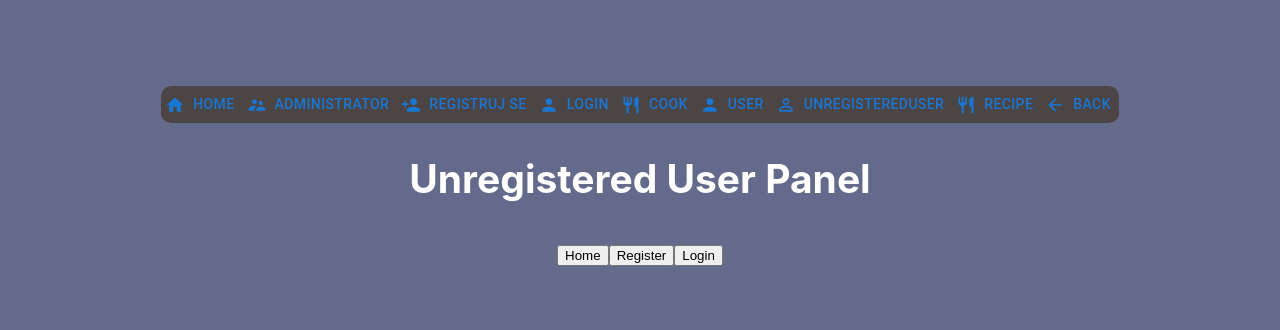
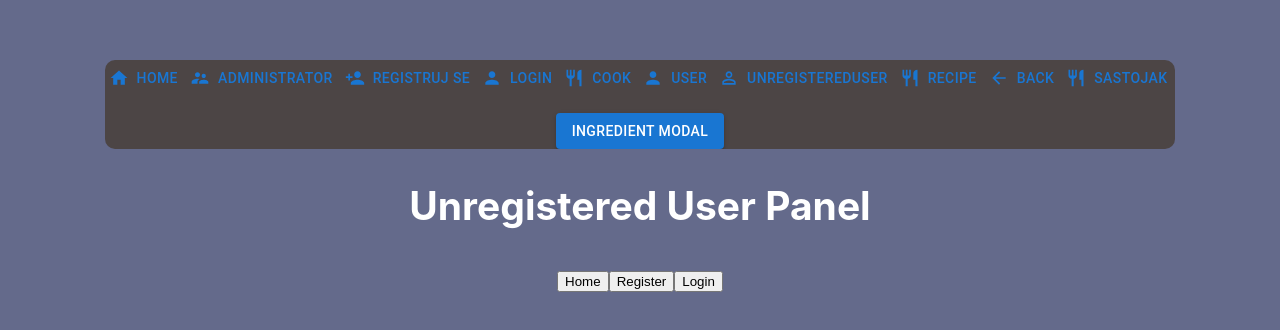
Before and after one commit to BarovicA/frontend_CookBook, a React (Create React App) app: page / in a window 1280 px wide. Shown: the part 224-554 px from the top of the page. Built offline with nearby package versions, Linux system fonts and the light colour scheme.

Commit message:
Dodavanje modala za prikaz sastojka

```diff
--- /dev/null
+++ b/src/Ingredients.js
@@ -0,0 +1,114 @@
+import React from 'react';
+import Button from '@mui/material/Button';
+import Dialog from '@mui/material/Dialog';
+import DialogTitle from '@mui/material/DialogTitle';
+import DialogContent from '@mui/material/DialogContent';
+import DialogActions from '@mui/material/DialogActions';
+import TableContainer from '@mui/material/TableContainer';
+import Table from '@mui/material/Table';
+import TableBody from '@mui/material/TableBody';
+import TableRow from '@mui/material/TableRow';
+import TableCell from '@mui/material/TableCell';
+import Typography from '@mui/material/Typography';
+
+const useStyles = {
+  ingredientsButton: {
+    marginTop: '16px',
+  },
+  tableHeader: {
+    fontWeight: 'bold',
+  },
+  tableCell: {
+    display: 'flex',
+    flexDirection: 'row',
+    alignItems: 'center',
+  },
+};
+
+const Ingredients = () => {
+  const [open, setOpen] = React.useState(false);
+
+  const ingredientsData = [
+    {
+      name: 'Ime namirnice',
+      unit: 'komad',
+      nutritionalValue: 'Bogato proteinima i mastima',
+      calories: 78,
+      saturatedFat: '2.7g',
+      fat: '5.4g',
+      protein: '6.3g',
+      allergens: 'Mleko, soja',
+    }
+  ];
+
+  const handleOpen = () => {
+    setOpen(true);
+  };
+
+  const handleClose = () => {
+    setOpen(false);
+  };
+
+  return (
+    <div>
+      <Button
+        variant="contained"
+        color="primary"
+        sx={useStyles.ingredientsButton}
+        onClick={handleOpen}
+      >
+        Ingredient modal
+      </Button>
+      <Dialog open={open} onClose={handleClose}>
+        <DialogTitle>Sastav namirnice</DialogTitle>
+        <DialogContent>
+          <TableContainer>
+            <Table>
+              <TableBody>
+                {ingredientsData.map((ingredient, index) => (
+                  <React.Fragment key={index}>
+                    <TableRow>
+                      <TableCell className={useStyles.tableHeader} component="th" scope="row">
+                        {ingredient.name}
+                      </TableCell>
+                    </TableRow>
+                    <TableRow>
+                      <TableCell>Jedinice mere: {ingredient.unit}</TableCell>
+                    </TableRow>
+                    <TableRow>
+                      <TableCell>Hranjivost: {ingredient.nutritionalValue}</TableCell>
+                    </TableRow>
+                    <TableRow>
+                      <TableCell>Broj kalorija: {ingredient.calories}</TableCell>
+                    </TableRow>
+                    <TableRow>
+                      <TableCell className={useStyles.tableCell}>
+                        Grami masti: {ingredient.fat}
+                          (Od toga zasićenih: {ingredient.saturatedFat})
+                        <Typography component="span">
+                        </Typography>
+                      </TableCell>
+                    </TableRow>
+                    <TableRow>
+                      <TableCell>Grami proteina: {ingredient.protein}</TableCell>
+                    </TableRow>
+                    <TableRow>
+                      <TableCell>Alergeni: {ingredient.allergens}</TableCell>
+                    </TableRow>
+                  </React.Fragment>
+                ))}
+              </TableBody>
+            </Table>
+          </TableContainer>
+        </DialogContent>
+        <DialogActions>
+          <Button onClick={handleClose} color="primary">
+            Close
+          </Button>
+        </DialogActions>
+      </Dialog>
+    </div>
+  );
+};
+
+export default Ingredients;
--- a/src/Navbar.js
+++ b/src/Navbar.js
@@ -1,4 +1,4 @@
-import React from 'react';
+import React, { useState } from 'react';
 import './Navbar.css';
 import Button from '@mui/material/Button';
 import HomeIcon from '@mui/icons-material/Home';
@@ -9,6 +9,8 @@ import CookIcon from '@mui/icons-material/Restaurant';
 import UserIcon from '@mui/icons-material/Person';
 import UnregisteredUserIcon from '@mui/icons-material/PersonOutline';
 import ArrowBackIcon from '@mui/icons-material/ArrowBack';
+import Ingredients from './Ingredients'; // Importujemo Ingredients modal
+
 
 const Navbar = ({
   onLoginClick,
@@ -21,6 +23,16 @@ const Navbar = ({
   onBackClick,
   onRecipeClick,
 }) => {
+  const [ingredientsOpen, setIngredientsOpen] = useState(false);
+
+  const handleIngredientsOpen = () => {
+    setIngredientsOpen(true);
+  };
+
+  const handleIngredientsClose = () => {
+    setIngredientsOpen(false);
+  };
+
   return (
     <nav className="navbar">
       <ul>
@@ -69,7 +81,16 @@ const Navbar = ({
             Back
           </Button>
         </li>
+        <li>
+          {/* Dodajemo dugme za otvaranje Ingredients modala */}
+          <Button onClick={handleIngredientsOpen} startIcon={<CookIcon  />}>
+            Sastojak
+          </Button>
+        </li>
       </ul>
+
+      {/* Renderujemo Ingredients modal */}
+      <Ingredients open={ingredientsOpen} onClose={handleIngredientsClose} />
     </nav>
   );
 };
```
